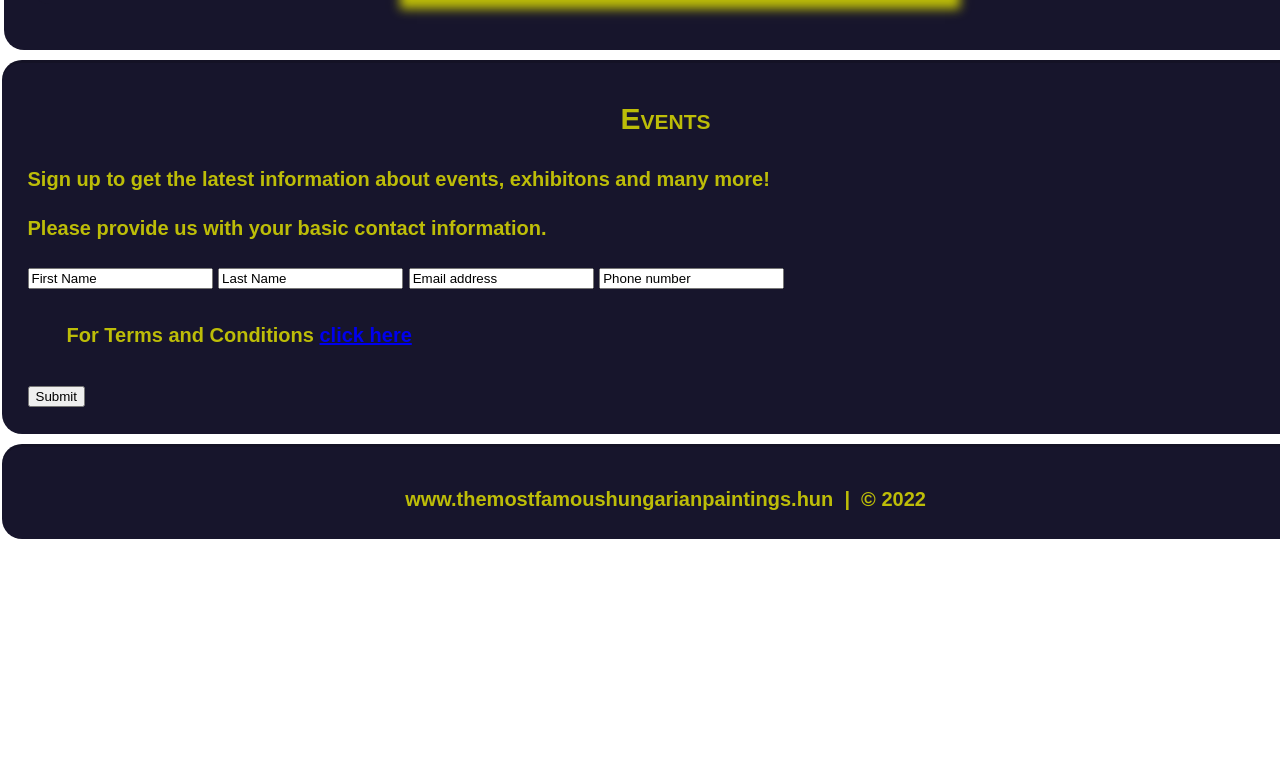
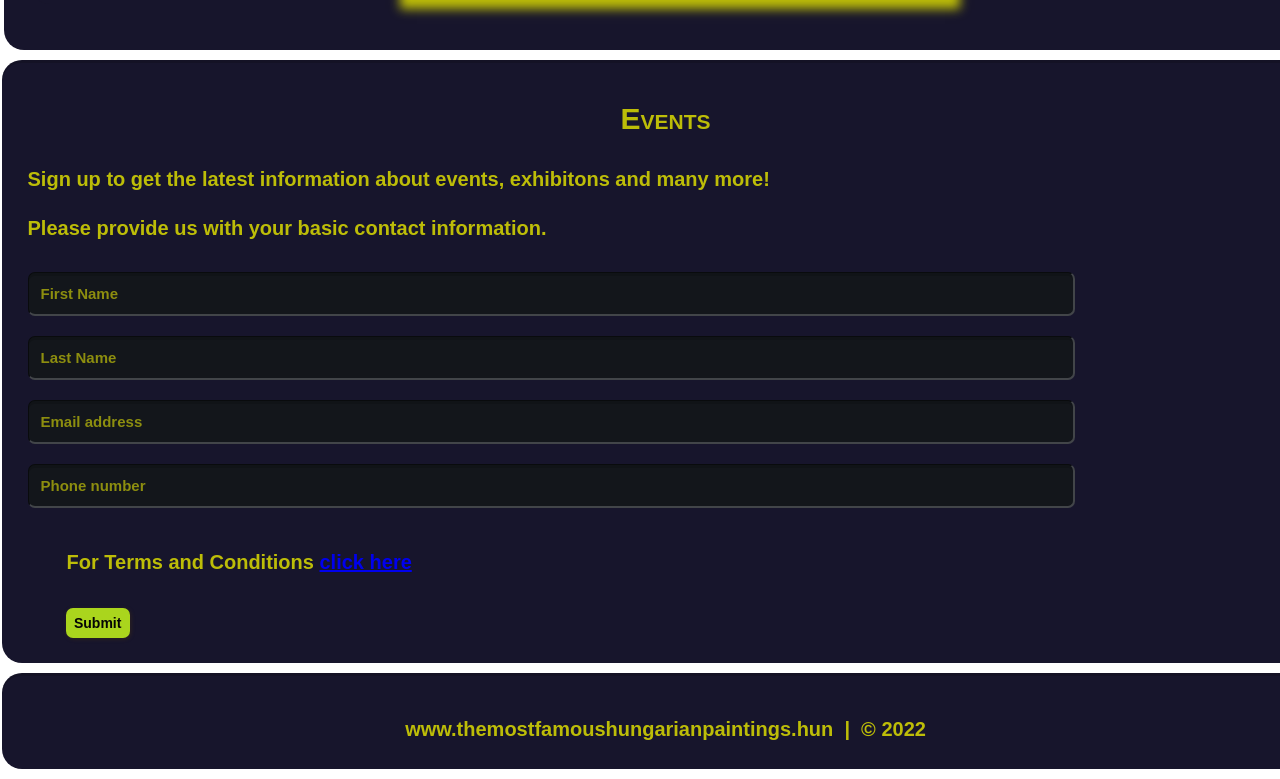
Before and after one commit to tajmajky/HTML-and-CSS-Projects, a plain HTML site: page One-Page Website/one_page_website.html in a window 1280 px wide. Shown: the part 4446-5225 px from the top of the page. Before the commit the page ends 4995 px from the top, so only its background shows below. Drawn offline with Linux system fonts and the light colour scheme.

Commit message:
Add files via upload
Resubmission.

```diff
--- a/One-Page Website/one_page_website.css
+++ b/One-Page Website/one_page_website.css
@@ -117,17 +117,53 @@ h2 {
     font-family: 'Raleway', sans-serif;
 }
 
+.rsvp input[type="text"] {
+    font-size: 15px;
+    outline: none;
+    font-weight: 600;
+    color: #8D8E0F;
+    padding: 12px 12px;
+    width: 80%;
+    border-top: 1px solid #090b0d;
+    border-right: 2px solid #424549;
+    border-bottom: 2px solid #424549;
+    border-left: 1px solid #090b0d;
+    margin: 10px auto;
+    border-radius: 7px;
+    background: #13161b;
+    box-shadow: inset 0px 3px 0px 0px rgba(5, 5, 5,  0.15);
+    font-family: 'Raleway', sans-serif;
+
+}
 .rsvp input[type="text"]:hover {
-    box-shadow: 0 0 15px rgba(240, 244, 13, 0.8);
+    box-shadow: 0 0 15px white;
 }
 
 .form-spacer {
     padding: 30px 39px;
 }
 
-.submit input[type="submit"]:hover {
-    color: black;
-    background-color: #8D8E0F;
+input[type=submit] {
+    color: rgb(5, 5, 5);
+    cursor: pointer;
+    border: none;
+    font-weight: 900;
+    outline: none;
+    text-align: center;
+    font-family: 'Raleway', sans-serif;
+    margin: 0px 3%;
+    padding: 7px 0px;
+    width: 5%;
+    font-size: 14px;
+    transition: border-color 0.3 color 0.3s background-color 0.3s;
+    border-radius: 7px;
+    background-color: #aad51d;
+    box-shadow:  1px 1px 4px 0 rgba(100, 65, 0,.3);
+}
+
+input[type=submit]:hover {
+    cursor: pointer;
+    color: rgb(248, 248, 248);
     box-shadow: inset 1px 2px 15px 0 rgba(0, 0, 0, 0, 0.5);
 }
 
@@ -146,3 +182,8 @@ h2 {
     box-shadow: inset 0px 3px 0px 0px rgba(5, 5, 5,  0.15);
     text-align: center;
 }
+.footer:hover {
+    cursor: pointer;
+    color: white;
+    text-decoration: underline;
+ }
```
Also changed, not shown: One-Page Website/one_page_website.html (+2 -0 lines).
